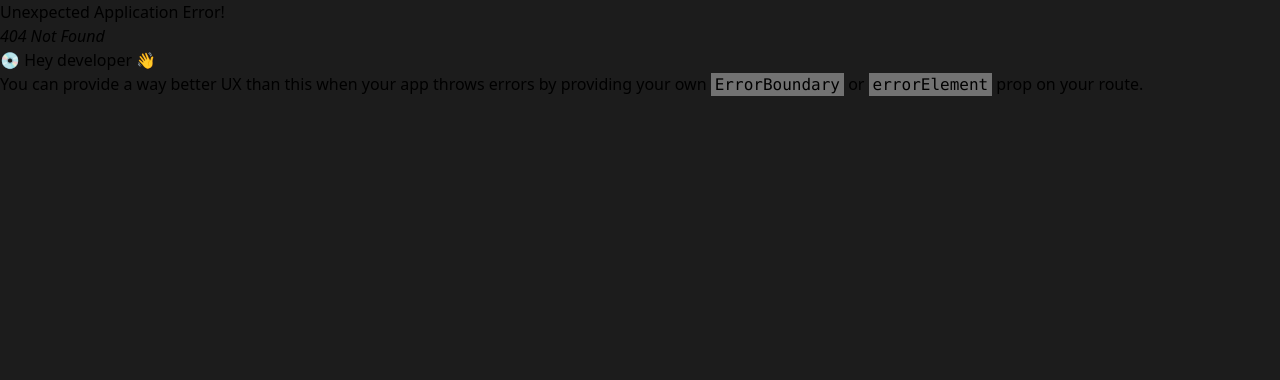
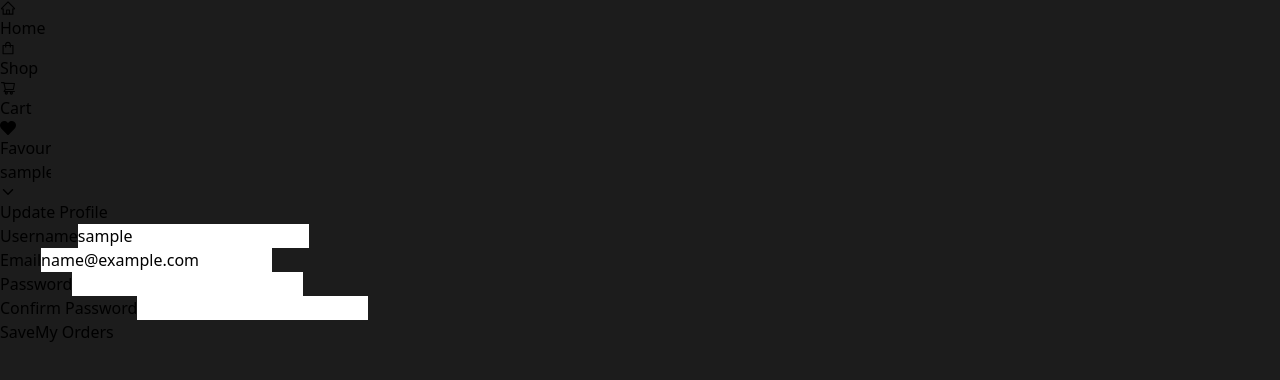
Before and after one commit to aliasif78/Tech-Vault, a React (Vite) app in the folder frontend/: page /profile in a window 1280 px wide. Before the commit this address had no page. Shown: the top 380 px of the page. Built offline with nearby package versions, Linux system fonts and the light colour scheme; sample sign-in values are in the browser's storage.

Commit message:
Completed Update Profile.

```diff
--- /dev/null
+++ b/frontend/src/components/PrivateRoute.jsx
@@ -0,0 +1,10 @@
+import { Navigate, Outlet } from 'react-router-dom'
+import { useSelector } from 'react-redux'
+
+const PrivateRoute = () => {
+    const { userInfo } = useSelector(state => state.auth)
+
+    return userInfo ? <Outlet /> : <Navigate to='/login' replace />
+}
+
+export default PrivateRoute
--- a/frontend/src/main.jsx
+++ b/frontend/src/main.jsx
@@ -7,13 +7,21 @@ import { createBrowserRouter } from 'react-router-dom'
 import { Provider } from 'react-redux'
 import { store } from './redux/store.js'
 
+// Private Route
+import PrivateRoute from './components/PrivateRoute.jsx'
+
 // Auth
 import Login from './pages/Auth/Login.jsx'
 import Register from './pages/Auth/Register.jsx'
+import Profile from './pages/User/Profile.jsx'
 
 const router = createBrowserRouter(
   createRoutesFromElements(
     <Route path='/' element={<App />}>
+      <Route path='' element={<PrivateRoute />}>
+        <Route path='/profile' element={<Profile />}></Route>
+      </Route>
+
       <Route path='/login' element={<Login />}></Route>
       <Route path='/register' element={<Register />}></Route>
     </Route>))
--- a/frontend/src/pages/Auth/Navigation.jsx
+++ b/frontend/src/pages/Auth/Navigation.jsx
@@ -120,7 +120,7 @@ export const Navigation = () => {
                         )}
 
                         <li>
-                            <Link to='/admin/profile' className='block px-4 py-2 hover:bg-neutral-400 hover:text-black'>Profile</Link>
+                            <Link to='/profile' className='block px-4 py-2 hover:bg-neutral-400 hover:text-black'>Profile</Link>
                         </li>
 
                         <li>
--- /dev/null
+++ b/frontend/src/pages/User/Profile.jsx
@@ -0,0 +1,91 @@
+import { useState, useEffect } from 'react'
+import { Link } from 'react-router-dom'
+import { useDispatch, useSelector } from 'react-redux'
+import Loader from '../../components/Loader'
+import { setCredentials } from '../../redux/features/auth/authSlice'
+import { toast } from 'react-toastify'
+import { useProfileMutation } from '../../redux/api/usersApiSlice'
+
+const Profile = () => {
+  const [username, setUsername] = useState('')
+  const [email, setEmail] = useState('')
+  const [password, setPassword] = useState('')
+  const [confirmPassword, setConfirmPassword] = useState('')
+
+  const { userInfo } = useSelector(state => state.auth)
+  const [updateProfile, { isLoading: loadingUpdateProfile }] = useProfileMutation()
+
+  useEffect(() => {
+    setUsername(userInfo.username)
+    setEmail(userInfo.email)
+  }, [userInfo.username, userInfo.email])
+
+  const dispatch = useDispatch()
+
+  const submitHandler = async (e) => {
+    e.preventDefault()
+
+    if (!password || !confirmPassword || !username || !email) {
+        toast.error('Please provide complete information.')
+    }
+
+    else if (password != confirmPassword) {
+        toast.error('Passwords do not match.')
+    }
+
+    else {
+        try {
+            const res = await updateProfile({ _id: userInfo._id, username, email, password }).unwrap()
+            dispatch(setCredentials({ ...res }))
+            toast.success('Profile updated successfully.')
+        }
+
+        catch (error) {
+            console.log(error)
+            toast.error(error.message)
+        }
+    }
+}
+
+  return (
+    <div className='contianer mx-auto p-4 mt-[3rem]'>
+      <div className="flex flex-col justify-center align-middle items-center md:flex md:space-x-4">
+        <h2 className='text-2xl font-semibold mb-8 text-white'>Update Profile</h2>
+
+        <div className='md:w-1/3'>
+          <form onSubmit={submitHandler}>
+            <div className="mb-4">
+              <label className='block text-white mb-2'>Username</label>
+              <input type="text" className='form-input p-1 rounded-sm w-full' value={username} onChange={e => setUsername(e.target.value)} />
+            </div>
+
+            <div className="mb-4">
+              <label className='block text-white mb-2'>Email</label>
+              <input type="text" className='form-input p-1 rounded-sm w-full' value={email} onChange={e => setEmail(e.target.value)} />
+            </div>
+
+            <div className="mb-4">
+              <label className='block text-white mb-2'>Password</label>
+              <input type="password" className='form-input p-1 rounded-sm w-full' value={password} onChange={e => setPassword(e.target.value)} />
+            </div>
+
+            <div className="mb-4">
+              <label className='block text-white mb-2'>Confirm Password</label>
+              <input type="password" className='form-input p-1 rounded-sm w-full' value={confirmPassword} onChange={e => setConfirmPassword(e.target.value)} />
+            </div>
+
+            <div className='flex justify-between'>
+              <button type='submit' className='bg-pink-600 text-white py-2 px-4 rounded hover:bg-pink-700'>Save</button>
+
+              <Link to='/user-orders' className='bg-emerald-600 text-white py-2 px-4 rounded hover:bg-emerald-700'>My Orders</Link>
+            </div>
+          </form>
+        </div>
+
+        {loadingUpdateProfile && <Loader />}
+      </div>
+    </div>
+  )
+}
+
+export default Profile
--- a/frontend/src/redux/api/usersApiSlice.js
+++ b/frontend/src/redux/api/usersApiSlice.js
@@ -31,10 +31,18 @@ export const userApiSlice = apiSlice.injectEndpoints({
                 method: 'POST',
                 body: data
             })
+        }),
+
+        profile: builder.mutation({
+            query: (data) => ({
+                url: `${USERS_URL}/profile`,
+                method: 'PUT',
+                body: data
+            })
         })
     })
 })
 
 // userLoginMutation is being used because of `use${Login}Mutation`
 // Login is the name of the endpoint and Mutation is the method being used
-export const { useLoginMutation, useLogoutMutation, useRegisterMutation } = userApiSlice
+export const { useLoginMutation, useLogoutMutation, useRegisterMutation, useProfileMutation } = userApiSlice
```
